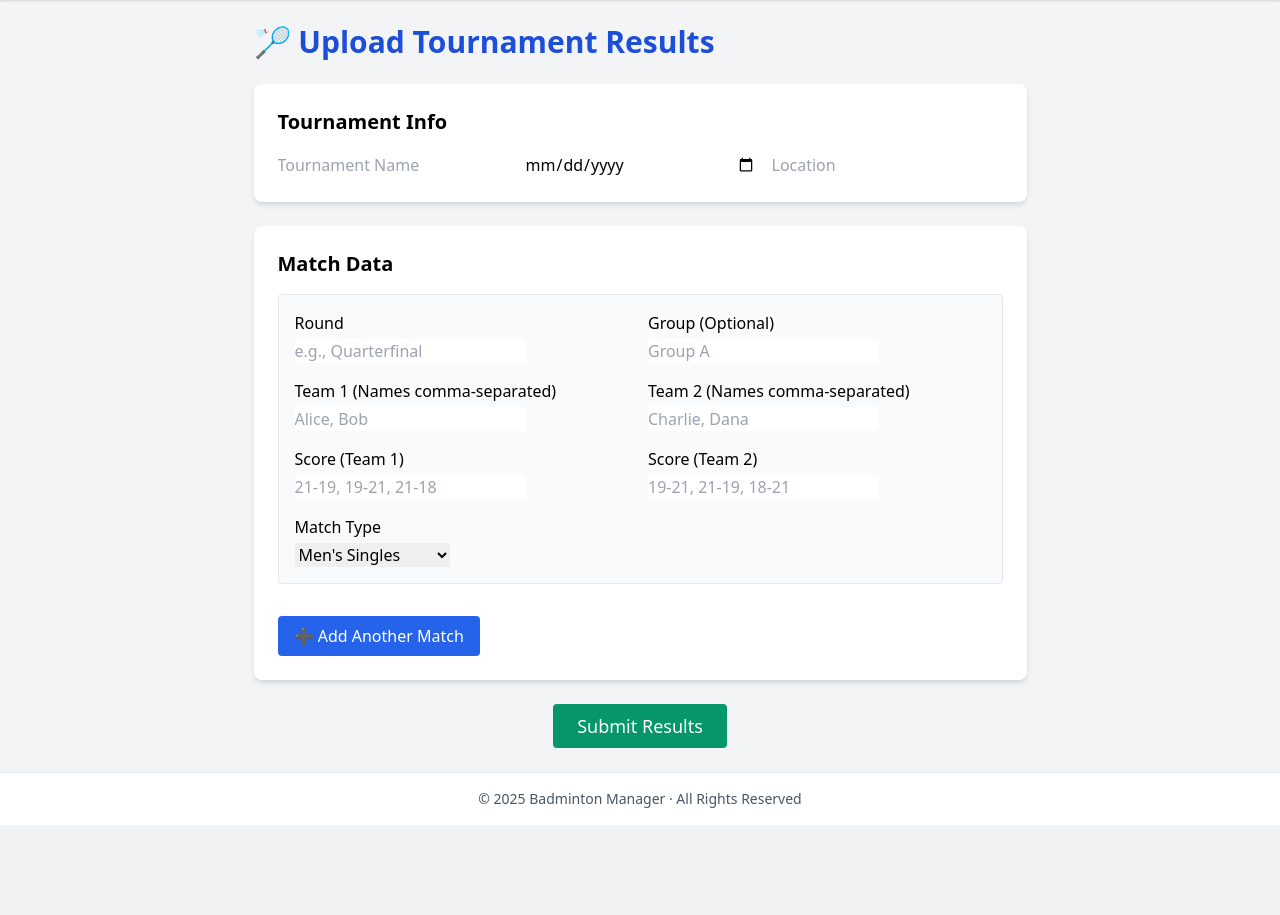
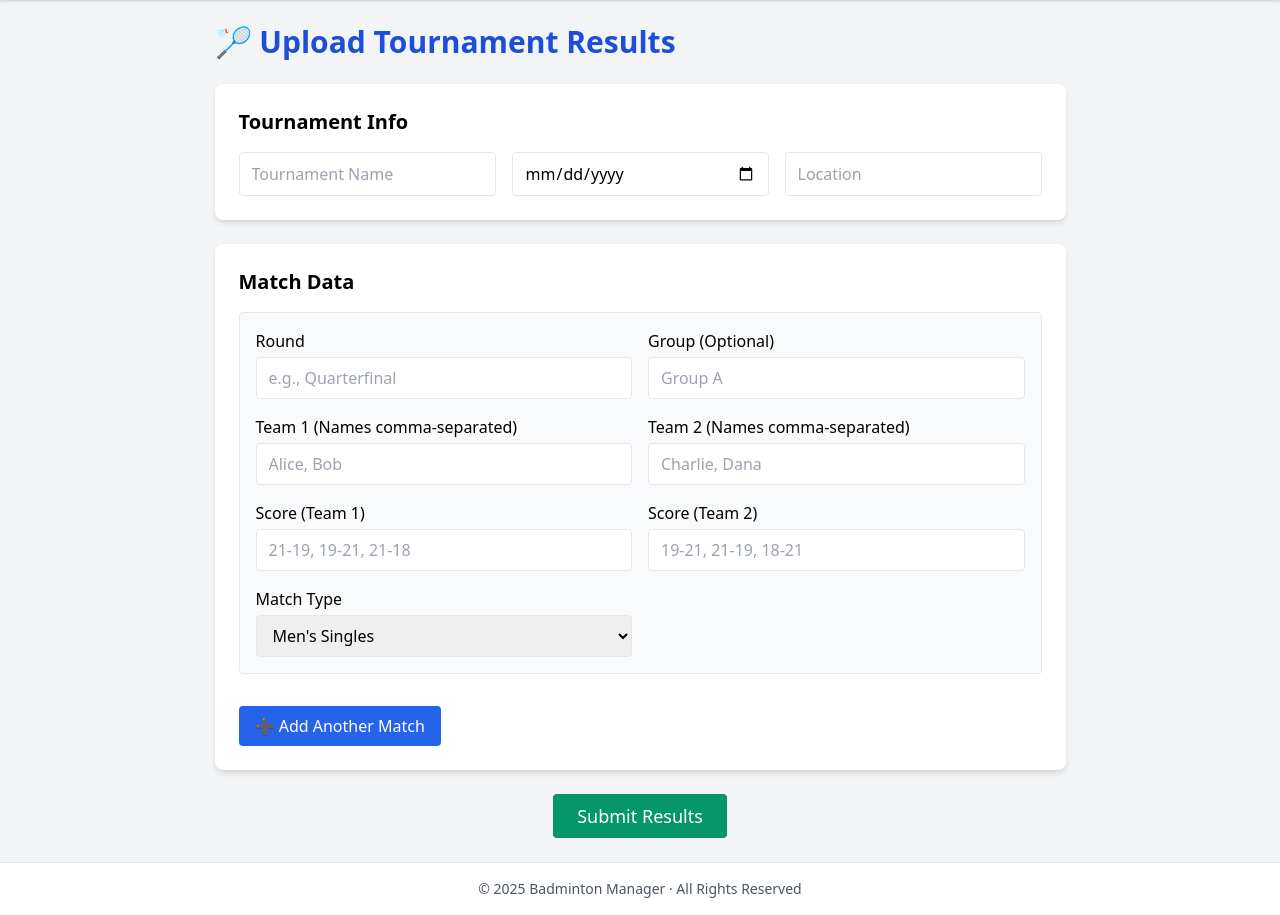
Before and after one commit to LeranPeng/AgilWebDev2025, a Flask app: page /input_form in a window 1280 px wide. Shown: the part 60-975 px from the top of the page. Before the commit the page ends 885 px from the top, so only its background shows below. Run offline with Flask 3, Linux system fonts and the light colour scheme; the visitor is signed in with stand-in values (Sample User, id 1); some libraries are stand-ins or nearby versions.

Commit message:
Submitting the "tournament results" form causes 400 #23 fixed and closed

```diff
--- a/templates/html/InputForm.html
+++ b/templates/html/InputForm.html
@@ -4,19 +4,20 @@
 {% block page_title %}Badminton MASTER{% endblock %}
 
 {% block content %}
-
-
 <div>
  <h1 class="text-3xl font-bold mb-6 text-blue-700">🏸 Upload Tournament Results</h1>
 
   <form id="resultsForm" action="/submit_results" method="post" class="space-y-6">
+    <!-- CSRF Token -->
+    <input type="hidden" name="csrf_token" value="{{ csrf_token() }}">
+
     <!-- Tournament Details -->
     <div class="bg-white shadow-md rounded-lg p-6">
       <h2 class="text-xl font-semibold mb-4">Tournament Info</h2>
       <div class="grid grid-cols-1 md:grid-cols-3 gap-4">
-        <input type="text" name="tournament_name" placeholder="Tournament Name" class="input" required>
-        <input type="date" name="tournament_date" class="input" required>
-        <input type="text" name="location" placeholder="Location" class="input">
+        <input type="text" name="tournament_name" placeholder="Tournament Name" class="input border px-3 py-2 rounded w-full" required>
+        <input type="date" name="tournament_date" class="input border px-3 py-2 rounded w-full" required>
+        <input type="text" name="location" placeholder="Location" class="input border px-3 py-2 rounded w-full">
       </div>
     </div>
 
@@ -28,37 +29,37 @@
         <div class="match-row grid grid-cols-1 md:grid-cols-2 gap-4 mb-6 border p-4 rounded bg-gray-50">
           <div>
             <label class="block mb-1 font-medium">Round</label>
-            <input type="text" name="round[]" placeholder="e.g., Quarterfinal" class="input" required>
+            <input type="text" name="round[]" placeholder="e.g., Quarterfinal" class="input border px-3 py-2 rounded w-full" required>
           </div>
 
           <div>
             <label class="block mb-1 font-medium">Group (Optional)</label>
-            <input type="text" name="group[]" placeholder="Group A" class="input">
+            <input type="text" name="group[]" placeholder="Group A" class="input border px-3 py-2 rounded w-full">
           </div>
 
           <div>
             <label class="block mb-1 font-medium">Team 1 (Names comma-separated)</label>
-            <input type="text" name="team1[]" placeholder="Alice, Bob" class="input" required>
+            <input type="text" name="team1[]" placeholder="Alice, Bob" class="input border px-3 py-2 rounded w-full" required>
           </div>
 
           <div>
             <label class="block mb-1 font-medium">Team 2 (Names comma-separated)</label>
-            <input type="text" name="team2[]" placeholder="Charlie, Dana" class="input" required>
+            <input type="text" name="team2[]" placeholder="Charlie, Dana" class="input border px-3 py-2 rounded w-full" required>
           </div>
 
           <div>
             <label class="block mb-1 font-medium">Score (Team 1)</label>
-            <input type="text" name="score1[]" placeholder="21-19, 19-21, 21-18" class="input" required>
+            <input type="text" name="score1[]" placeholder="21-19, 19-21, 21-18" class="input border px-3 py-2 rounded w-full" required>
           </div>
 
           <div>
             <label class="block mb-1 font-medium">Score (Team 2)</label>
-            <input type="text" name="score2[]" placeholder="19-21, 21-19, 18-21" class="input" required>
+            <input type="text" name="score2[]" placeholder="19-21, 21-19, 18-21" class="input border px-3 py-2 rounded w-full" required>
           </div>
 
           <div>
             <label class="block mb-1 font-medium">Match Type</label>
-            <select name="match_type[]" class="input" required>
+            <select name="match_type[]" class="input border px-3 py-2 rounded w-full" required>
               <option value="Men's Singles">Men's Singles</option>
               <option value="Women's Singles">Women's Singles</option>
               <option value="Men's Doubles">Men's Doubles</option>
@@ -80,6 +81,8 @@
   </form>
 </div>
 {% endblock %}
+
+{% block scripts %}
 <script>
   function addMatch() {
     const matchContainer = document.getElementById("matches");
@@ -89,15 +92,16 @@
     matchContainer.appendChild(clone);
   }
 
+  // Log form data to console without preventing submission
   document.getElementById('resultsForm').addEventListener('submit', function(e) {
-    // Serialize form for backend submission
-    const formData = new FormData(e.target);
+    // Just log data, don't prevent default
+    const formData = new FormData(this);
     const data = {};
     formData.forEach((value, key) => {
       if (!data[key]) data[key] = [];
       data[key].push(value);
     });
     console.log("Submitted Data:", data);
-    alert("Form submitted! Check console for structured data.");
   });
 </script>
+{% endblock %}
```
